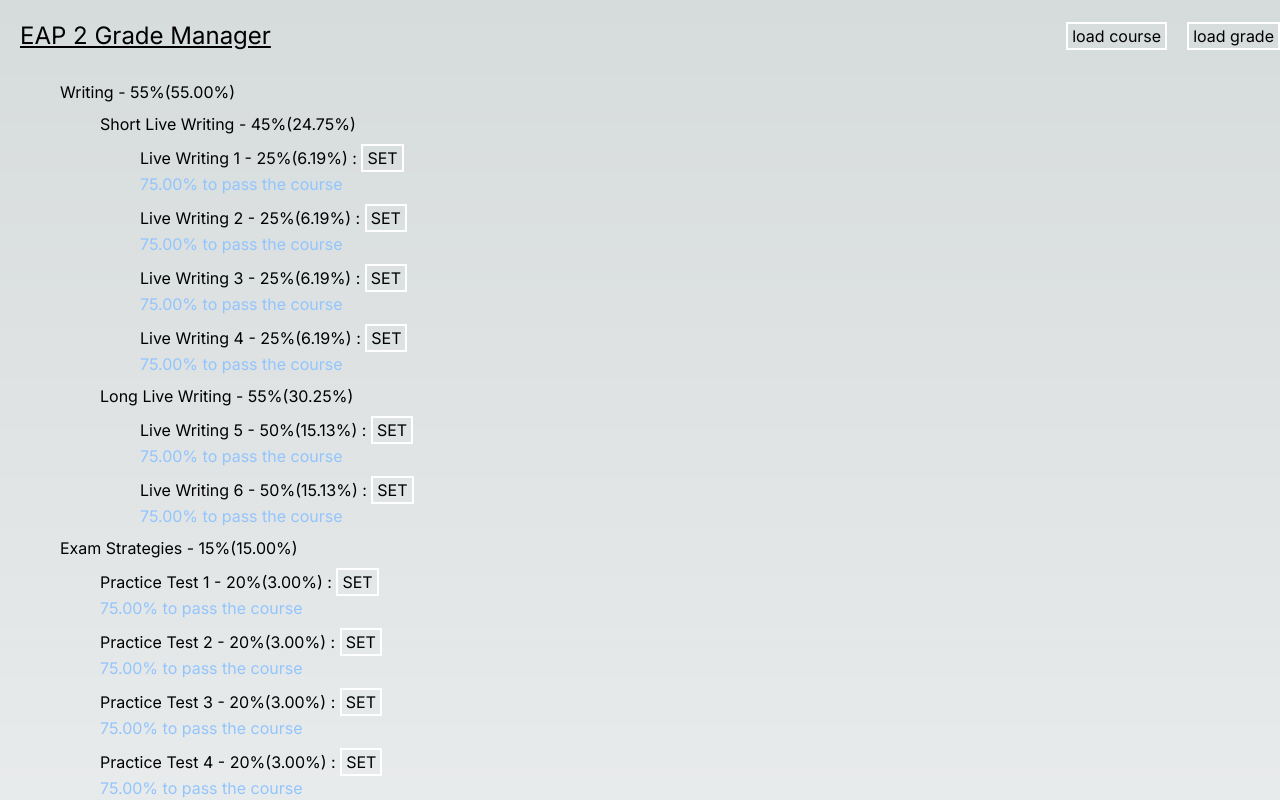
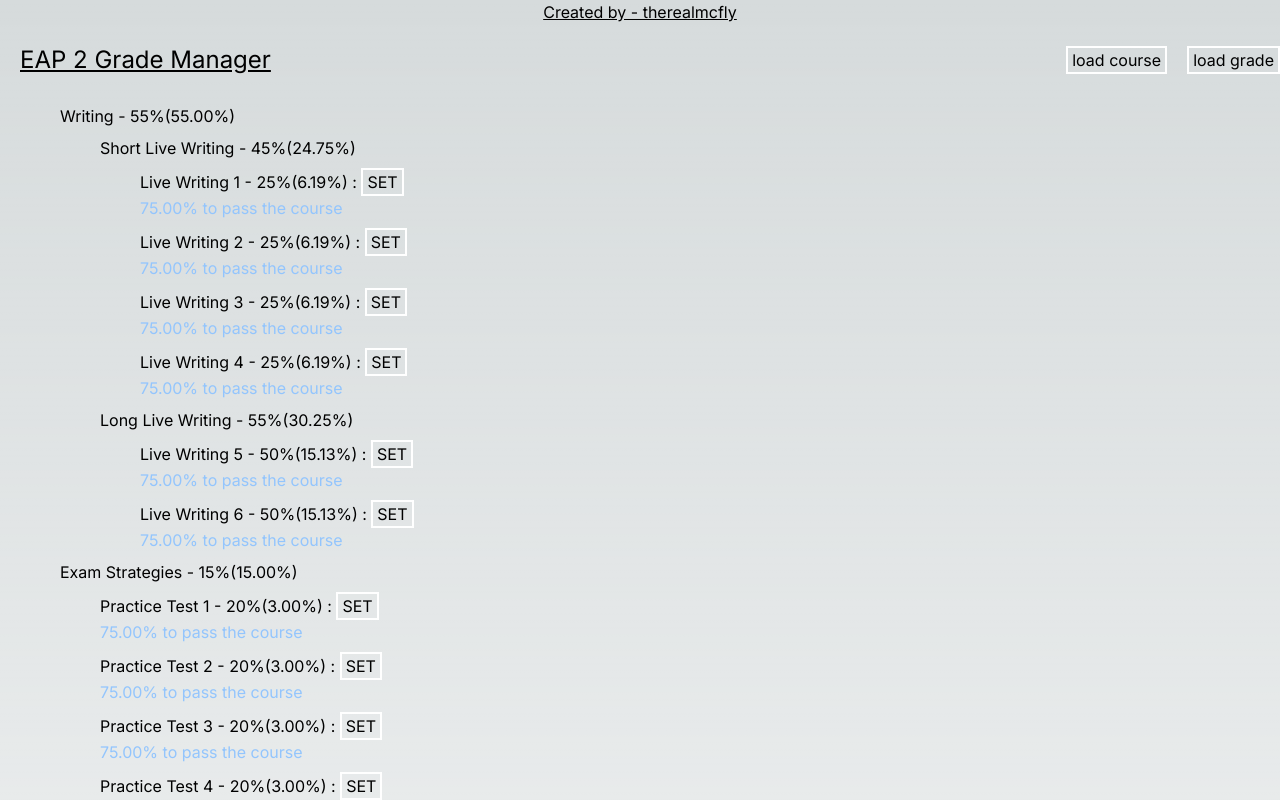
Before and after one commit to therealmcfly/grade-manager, a Next.js app: page / in a window 1280 px wide. Shown: the top 800 px of the page. Built offline with nearby package versions, Linux system fonts and the light colour scheme.

Commit message:
added created by text and link

```diff
--- a/src/app/page.tsx
+++ b/src/app/page.tsx
@@ -6,6 +6,10 @@ export default function Home() {
 
   return (
 		<>
+			<div className="flex justify-center">
+				<a className="underline" href="https://www.linkedin.com/in/eugenehjlee/">{`Created by - therealmcfly`}</a>
+
+			</div>
 			<GradeContainer/>
 			{/* <GradeItem name="field1" setGrade={setGrade} grade={grade}/>
 			<GradeItem name="field2" setGrade={setGrade} grade={grade}/>
```
